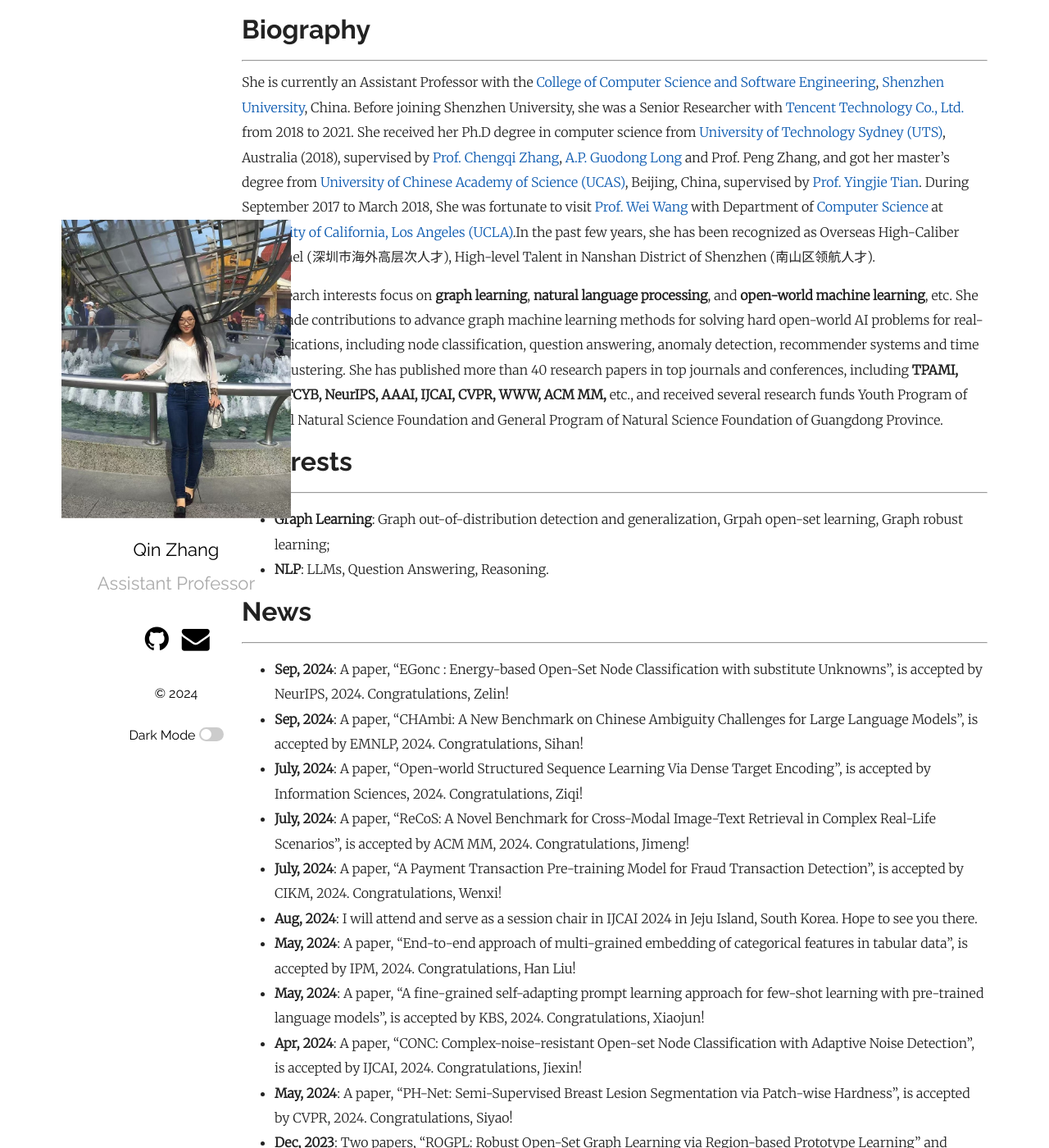
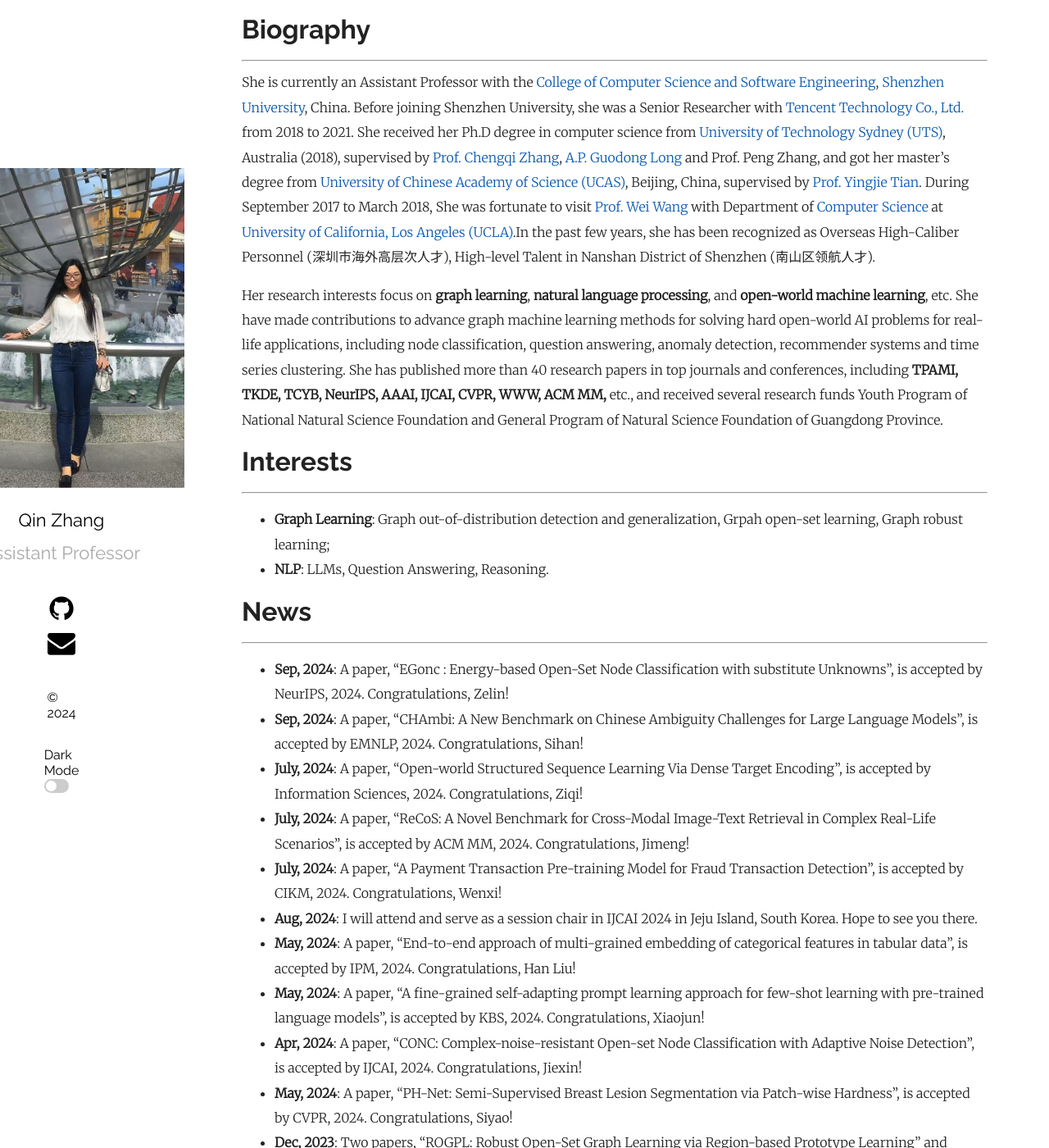
Before and after one commit to qinzhang11/qinzhang11.github.io, a Jekyll site: the page built from index.md, in a window 1280 px wide and 1400 px high. Shown: the whole window at 82% size. Built offline with Jekyll 4.4.1, drawn with Linux system fonts in a browser that asks for light colours.

Commit message:
Update plain.scss

```diff
--- a/_sass/plain.scss
+++ b/_sass/plain.scss
@@ -48,7 +48,6 @@ main {
   margin: 0 90px;
   display: flex;
   height: 100%;
-  gap: 100px;
 
   @media screen and (min-width: $bigScreenW) {
     margin: 0 auto;
@@ -103,6 +102,7 @@ main {
     display: flex;
     height: 100vh;
     padding-bottom: 15vh;
+    padding-right: 50vh;
 
     @media screen and (max-width: $mobileW) {
       height: auto;
@@ -135,7 +135,7 @@ main {
       line-height: normal;
     }
     img {
-      max-width: 280px;
+      max-width: 300px;
     }
     img.dark {
       display: none;
```
